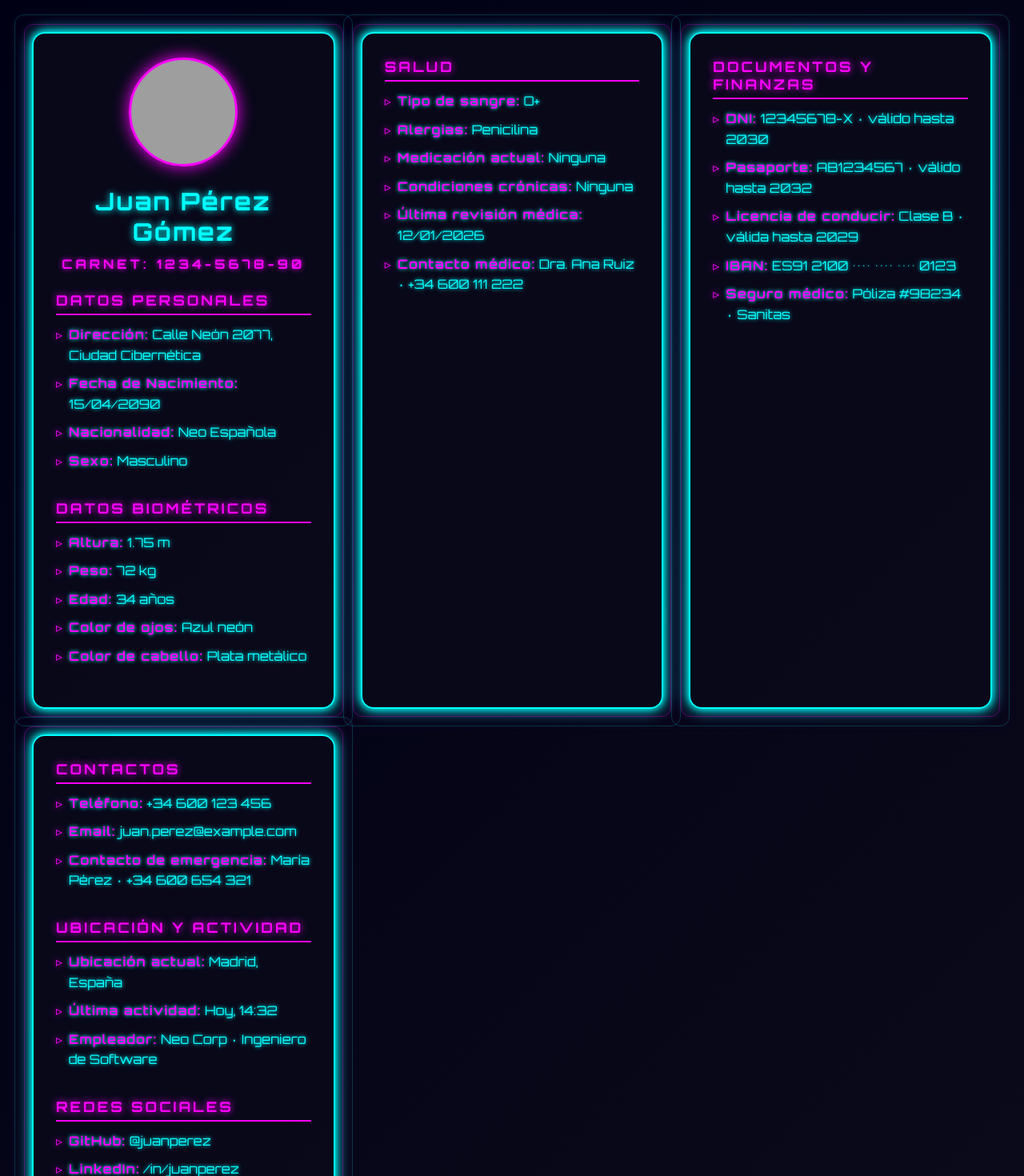
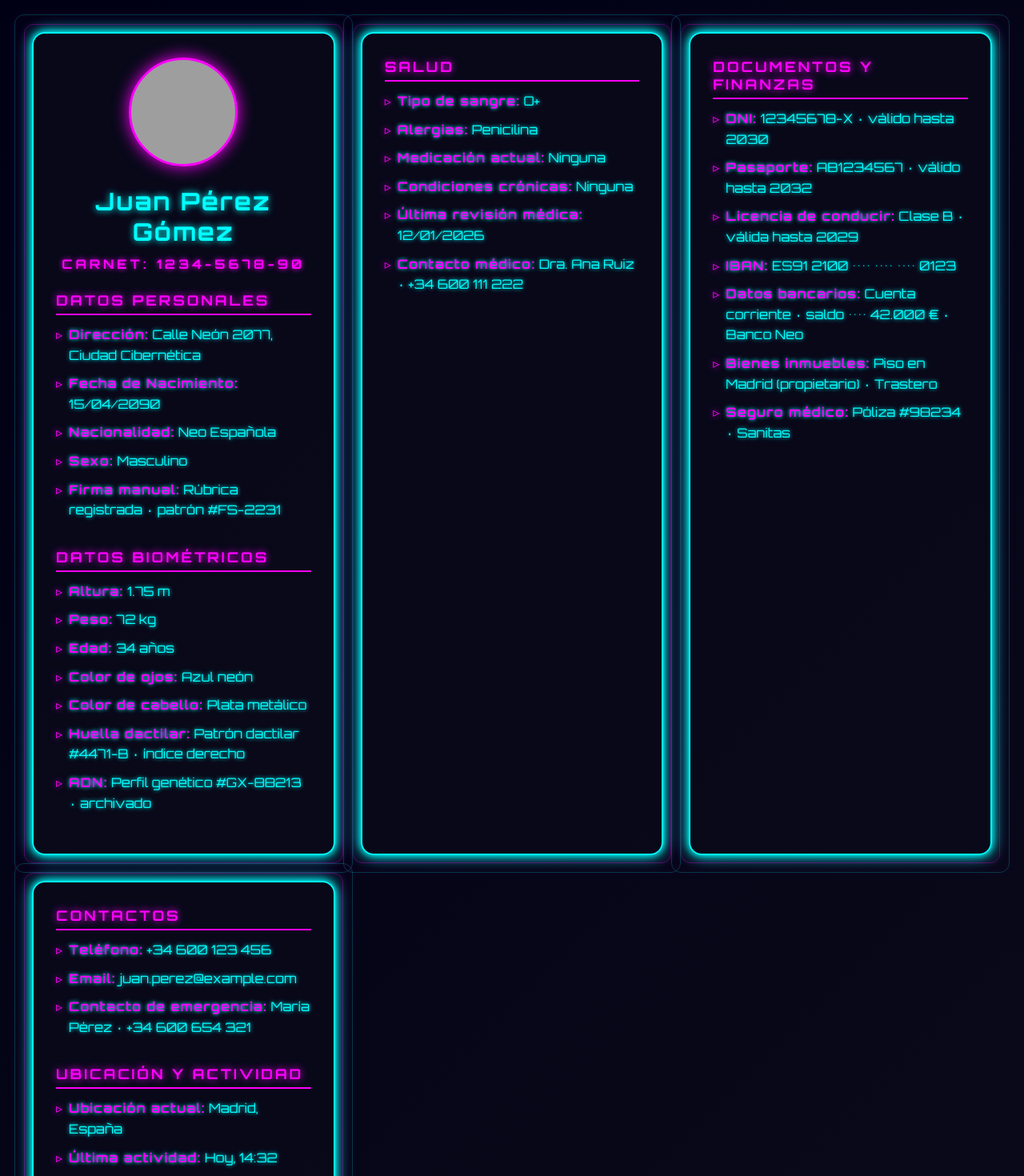
Before and after one commit to David7ce/human-data, a Svelte app: page / in a window 1280 px wide. Shown: the top 1470 px of the page at 80% size. Built offline with nearby package versions, Linux system fonts and the light colour scheme; grey boxes are pictures that could not be loaded.

Commit message:
feat: add family, work, personality categories and extra fields to person data

```diff
--- a/src/data/person.js
+++ b/src/data/person.js
@@ -6,6 +6,7 @@ export const identity = [
   { label: "Fecha de Nacimiento", value: "15/04/2090" },
   { label: "Nacionalidad", value: "Neo Española" },
   { label: "Sexo", value: "Masculino" },
+  { label: "Firma manual", value: "Rúbrica registrada · patrón #FS-2231" },
 ];
 
 export const biometric = [
@@ -14,6 +15,25 @@ export const biometric = [
   { label: "Edad", value: "34 años" },
   { label: "Color de ojos", value: "Azul neón" },
   { label: "Color de cabello", value: "Plata metálico" },
+  { label: "Huella dactilar", value: "Patrón dactilar #4471-B · índice derecho" },
+  { label: "ADN", value: "Perfil genético #GX-88213 · archivado" },
+];
+
+export const personality = [
+  { label: "Descripción", value: "Ingeniero curioso, introvertido, madrugador. Le gusta resolver problemas antes que el café se enfríe." },
+  { label: "Tipo de psicología", value: "INTP · analítico-introvertido" },
+  { label: "Espiritualidad", value: "Agnóstico, practica meditación" },
+  { label: "Intereses", value: "Robótica, astronomía, criptografía" },
+  { label: "Hobbies", value: "Ajedrez, ciclismo urbano, sintetizadores" },
+  { label: "Música favorita", value: "Synthwave, IDM" },
+  { label: "Clasificación", value: "Techie discreto (no hippie, no pijo, no choni, no gangster)" },
+];
+
+export const family = [
+  { label: "Pareja", value: "María Pérez" },
+  { label: "Hijos", value: "1 (Lucía, 6 años)" },
+  { label: "Familia", value: "Padres residentes en Valencia · 1 hermano" },
+  { label: "Mascotas", value: "Gato · \"Pixel\", 3 años" },
 ];
 
 export const health = [
@@ -25,11 +45,19 @@ export const health = [
   { label: "Contacto médico", value: "Dra. Ana Ruiz · +34 600 111 222" },
 ];
 
+export const work = [
+  { label: "Trabajo actual", value: "Ingeniero de Software Senior" },
+  { label: "Empleador", value: "Neo Corp" },
+  { label: "Curriculum Vitae", value: "12 años exp. · Ing. Informática (UPV) · CV-2026.pdf" },
+];
+
 export const finance = [
   { label: "DNI", value: "12345678-X · válido hasta 2030" },
   { label: "Pasaporte", value: "AB1234567 · válido hasta 2032" },
   { label: "Licencia de conducir", value: "Clase B · válida hasta 2029" },
   { label: "IBAN", value: "ES91 2100 •••• •••• •••• 0123" },
+  { label: "Datos bancarios", value: "Cuenta corriente · saldo •••• 42.000 € · Banco Neo" },
+  { label: "Bienes inmuebles", value: "Piso en Madrid (propietario) · Trastero" },
   { label: "Seguro médico", value: "Póliza #98234 · Sanitas" },
 ];
 
@@ -42,7 +70,6 @@ export const contacts = [
 export const location = [
   { label: "Ubicación actual", value: "Madrid, España" },
   { label: "Última actividad", value: "Hoy, 14:32" },
-  { label: "Empleador", value: "Neo Corp · Ingeniero de Software" },
 ];
 
 export const social = [
```
